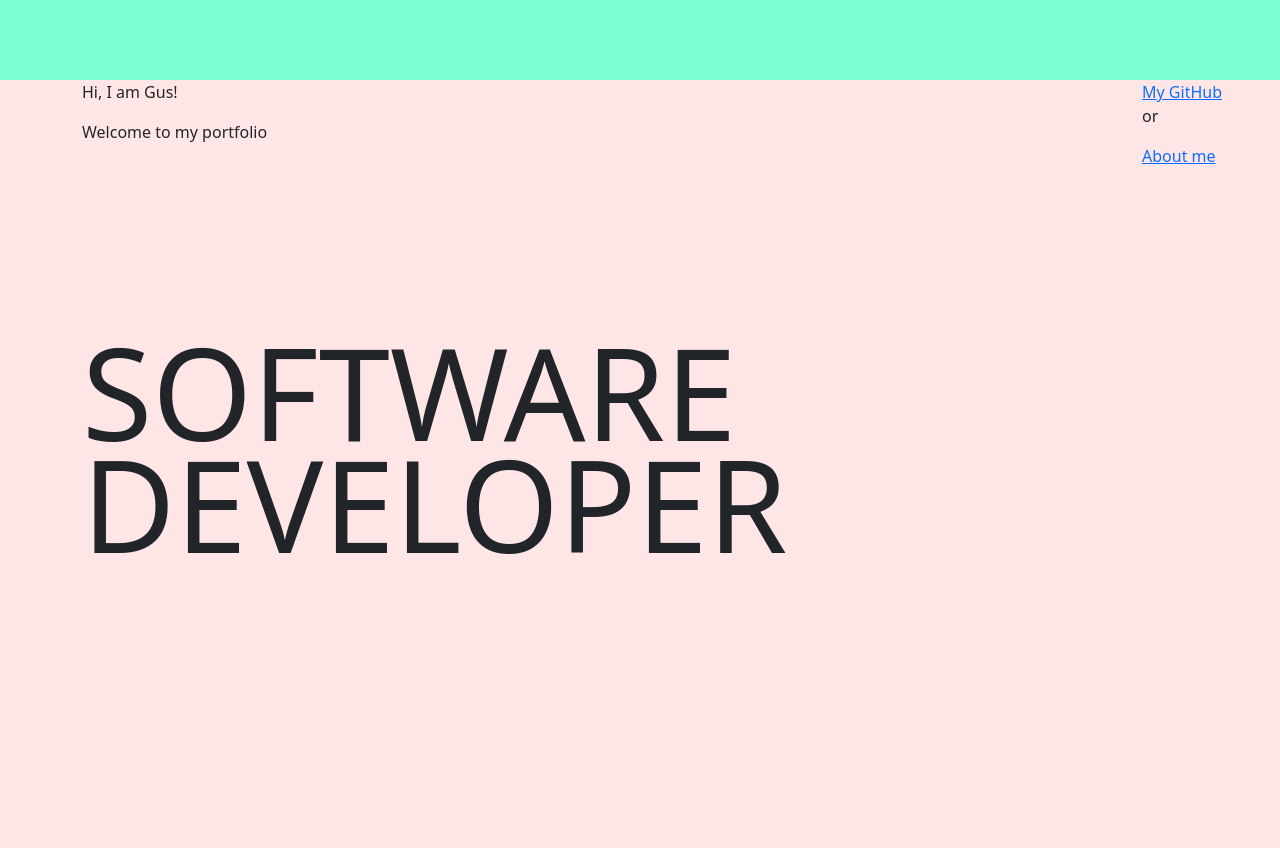
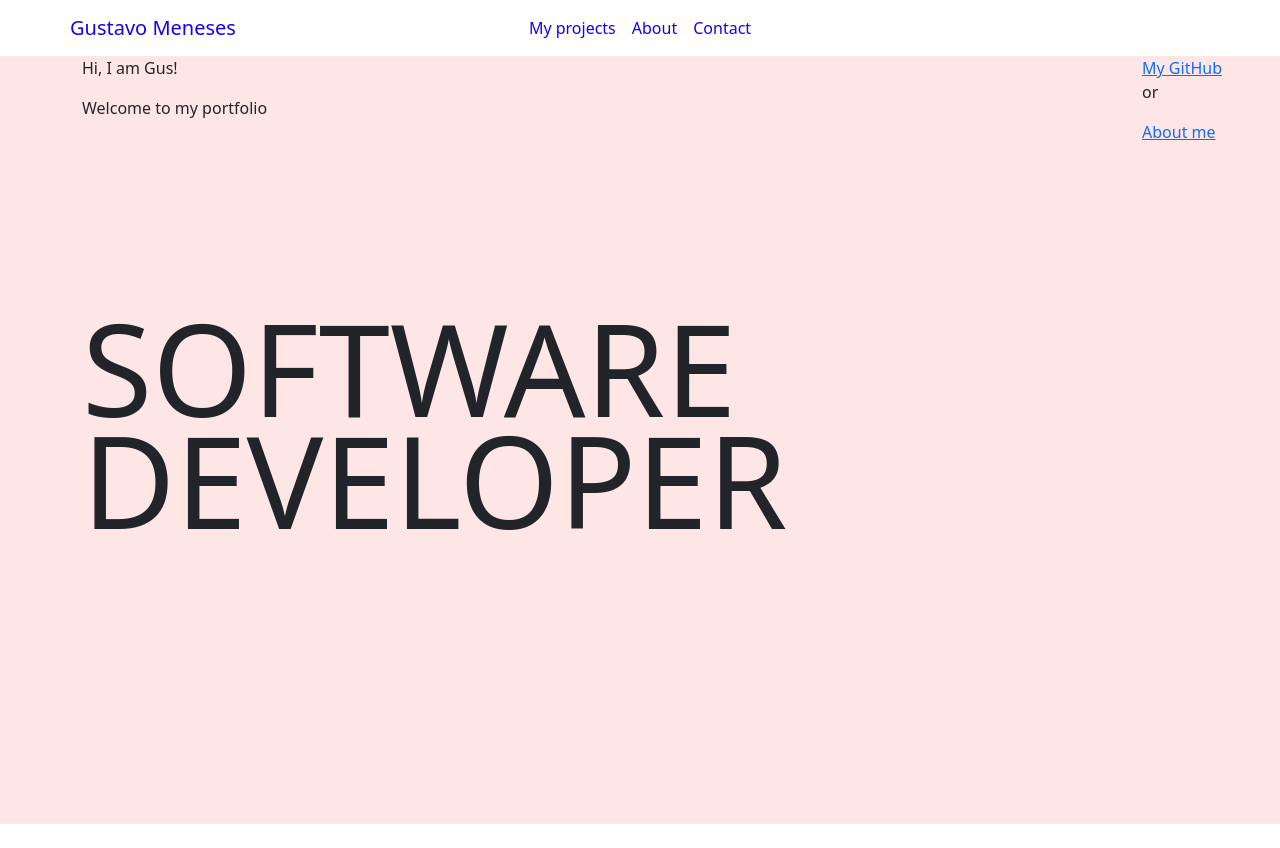
Before and after one commit to gdameneses/gustavo-meneses-portfolio, a React (Create React App) app: page / in a window 1280 px wide. After the commit the page ends 824 px from the top, so only its background shows below. Built offline with nearby package versions, Linux system fonts and the light colour scheme.

Commit message:
chore: implement responsive navbar with deadlinks

```diff
--- a/src/components/navbar/Navbar.js
+++ b/src/components/navbar/Navbar.js
@@ -1,12 +1,24 @@
-import React from 'react';
 import Container from 'react-bootstrap/Container';
+import Nav from 'react-bootstrap/Nav';
+import Navbar from 'react-bootstrap/Navbar';
+import './Navbar.scss'
 
-import './Navbar.scss';
-
-const Navbar = () => {
-    return (
-        <Container fluid className="navbarzed" />
-    )
+function BasicExample() {
+  return (
+    <Navbar expand="lg" className="navbar">
+      <Container className="navbar__container p-0">
+        <Navbar.Brand href="#home" className="navbar__brand">Gustavo Meneses</Navbar.Brand>
+        <Navbar.Toggle aria-controls="basic-navbar-nav" className="navbar__toggle" />
+        <Navbar.Collapse id="basic-navbar-nav" className="navbar__links">
+          <Nav>
+            <Nav.Link href="#link" className="navbar__links__item">My projects</Nav.Link>
+            <Nav.Link href="#home" className="navbar__links__item">About</Nav.Link>
+            <Nav.Link href="#link" className="navbar__links__item">Contact</Nav.Link>
+          </Nav>
+        </Navbar.Collapse>
+      </Container>
+    </Navbar>
+  );
 }
 
-export default Navbar;
+export default BasicExample;
--- a/src/components/navbar/Navbar.scss
+++ b/src/components/navbar/Navbar.scss
@@ -1,4 +1,50 @@
-.navbarzed {
-    height: 80px;
-    background-color: aquamarine;
+.navbar__container {
+    padding: 4px 0  4px 0;
 }
+
+.navbar__brand {
+  color: #1400FF !important;
+}
+
+.navbar__toggle {
+  border-radius: 0 !important;
+}
+
+.show .navbar-nav .nav-link {
+    padding: 1rem 0 ;
+}
+
+.collapsing .navbar-nav .nav-link {
+    padding: 1rem 0 ;
+}
+
+.navbar__links__item {
+  color:#1400FF !important;
+}
+
+
+@media (min-width: 992px) {
+
+    .navbar__container {
+        position: sticky;
+    }
+
+    .navbar__brand {
+        position: absolute;
+        left: 0;
+    }
+
+    .navbar__links {
+        position: relative;
+        margin: 0 auto;
+    }
+
+    .navbar__toggle {
+        position: absolute;
+        right: 1rem;
+    }
+    .navbar-collapse {
+        flex-grow: 0 !important;
+        justify-self: center;
+    }
+}
--- a/src/index.scss
+++ b/src/index.scss
@@ -5,6 +5,7 @@ body {
     sans-serif;
   -webkit-font-smoothing: antialiased;
   -moz-osx-font-smoothing: grayscale;
+  color: #1400FF;
 }
 
 code {
```
